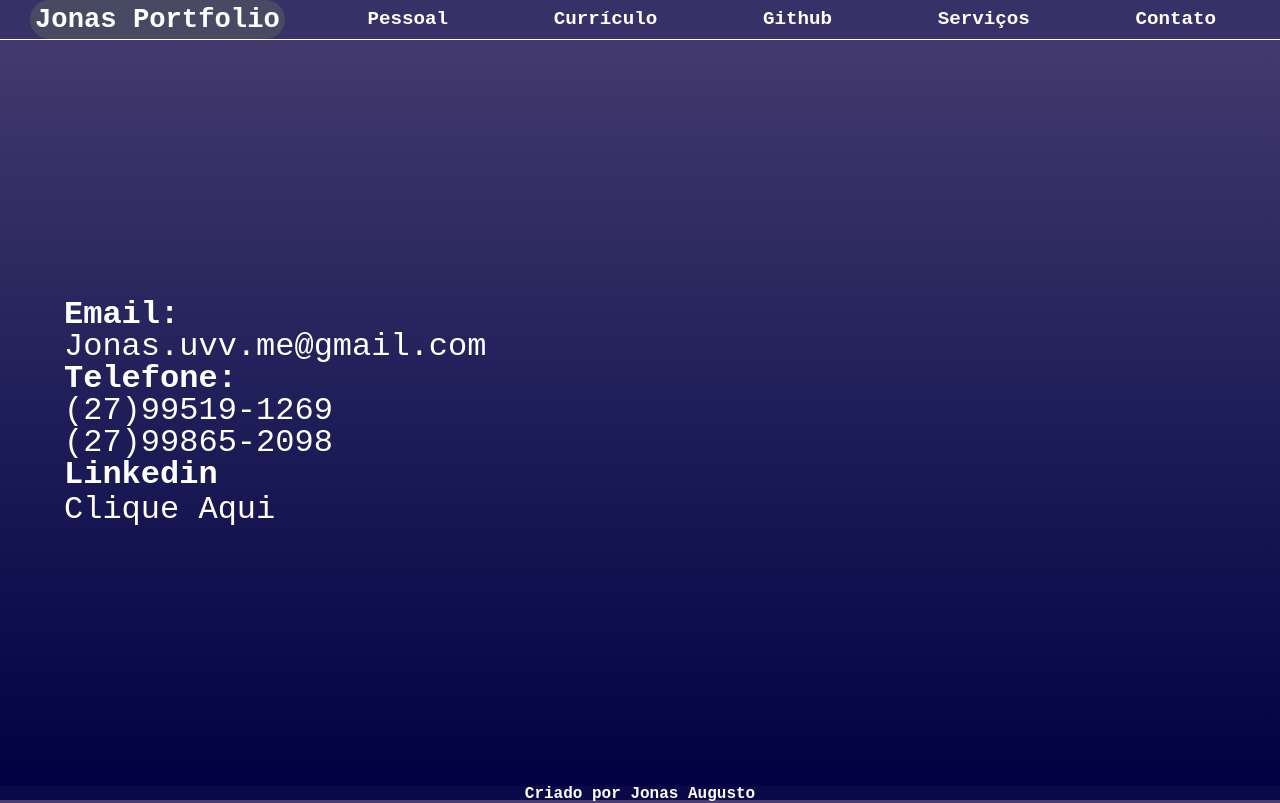
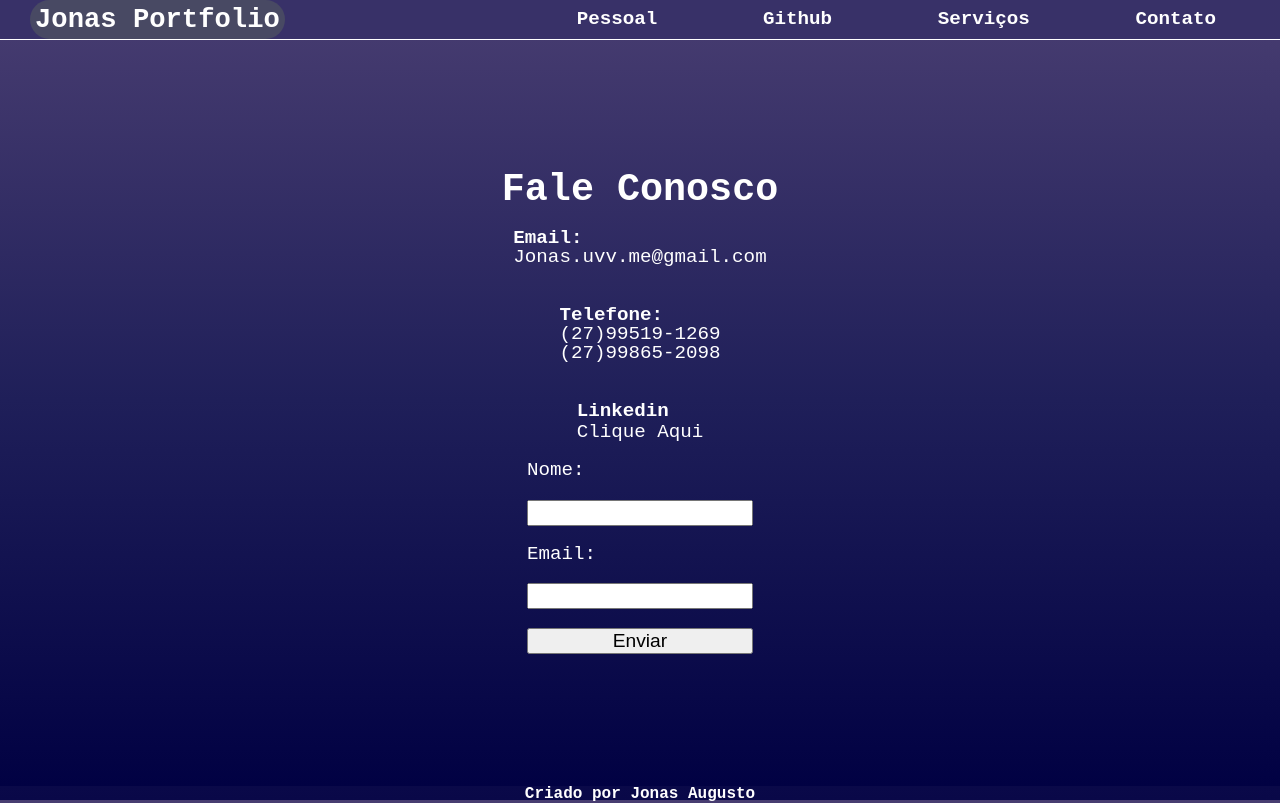
Before and after one commit to JonasASantos/Portfolio-Jonas, a plain HTML site: page contato.html in a window 1280 px wide. Drawn offline with Linux system fonts and the light colour scheme.

Commit message:
Add files via upload

```diff
--- a/Github.css
+++ b/Github.css
@@ -40,3 +40,5 @@ main    {
     margin: auto;
     box-shadow: 10px 10px #00000030;
 }
+
+@media (max-width:480px) {}
--- a/contato.css
+++ b/contato.css
@@ -9,7 +9,7 @@
     scrollbar-gutter: stable;
 }
 
-h1, li, ul, a, p, h2, h4, tr, th, td{
+h1, li, ul, a, p, h2, h4, tr, th, td, label{
     color: white;
     font-family: 'Source Code Pro', monospace;
 }
@@ -28,11 +28,36 @@ main    {
     flex-direction:column;
 }
 
+.fale {
+    margin: auto;
+    font-size: 2em;
+}
+
 .formas {
     display: flex;
     width: 90%;
     justify-content: center ;
     flex-direction: column;
     margin: auto;
-    font-size: 2em;
+    font-size: 1.2em;
 }
+
+.form  {
+    display: flex;
+    justify-content: center;
+    width: 90%;
+    margin: auto;
+}
+
+label, input    {
+    display: flex;
+    width: 90%;
+    margin: auto;
+}
+
+.Email, .Telefone, .Linkedin  {
+    margin: auto;
+    padding: 1em;
+}
+
+@media (max-width:480px) {}
--- a/contato.html
+++ b/contato.html
@@ -18,7 +18,6 @@
         <nav>
             <ul class="nav_link">
                 <li class="link-pag"><a href="./index.html">Pessoal</a></li>
-                <li class="link-pag"><a href="">Currículo</a></li>
                 <li class="link-pag"><a href="./Github.html">Github</a></li>
                 <li class="link-pag"><a href="./serviços.html">Serviços</a></li>
                 <li class="link-pag"><a href="./contato.html">Contato</a></li>
@@ -30,6 +29,10 @@
     <main>
 
         <div class="formas">
+
+            <div class="fale">
+            <h1>Fale Conosco</h1>
+            </div>
 
             <div class="Email">
                 <h1>Email:</h1>
@@ -47,6 +50,17 @@
                 <a href="https://www.linkedin.com/in/jonas-augusto-dos-santos-76b2b9232/">Clique Aqui</a>
             </div>
 
+            <div class="form">
+                <form action="/submit_form" method="post">
+                    <label for="fname">Nome:</label><br>
+                    <input type="text" id="fname" name="fname"><br>
+
+                    <label for="femail">Email:</label><br>
+                    <input type="text" id="femail" name="femail"><br>
+                    <input type="submit" value="Enviar">
+                   </form>
+            </div>
+
         </div>
 
     </main>
--- a/navstyle.css
+++ b/navstyle.css
@@ -37,9 +37,6 @@ header {
     color: aqua;
 }
 
-@media screen and (max-width:800px) {
-
-}
 
 .madeby {
     display: flex;
@@ -48,3 +45,5 @@ header {
     margin: auto;
     background-color: #483d7121;
 }
+
+@media (max-width:480px) {}
--- a/serviços.css
+++ b/serviços.css
@@ -56,3 +56,5 @@ td, th  {
 .atributo   {
     display: flex;
 }
+
+@media (max-width:480px) {}
--- a/style.css
+++ b/style.css
@@ -31,8 +31,8 @@ main    {
     flex-direction: column;
 }
 
-.luffy-sky  {
-    width: 50%;
+.jonaspng  {
+    width: 25%;
     margin: auto;
     margin-top: 0.5em;
     border: white 1px;
@@ -74,3 +74,5 @@ main    {
     padding: 0%;
     box-shadow: 10px 10px #00000030;
 }
+
+@media (max-width:480px) {}
```
Also changed, not shown: Github.html (+0 -1 lines), index.html (+4 -13 lines), serviços.html (+0 -1 lines), Jonas.jpg (added).
